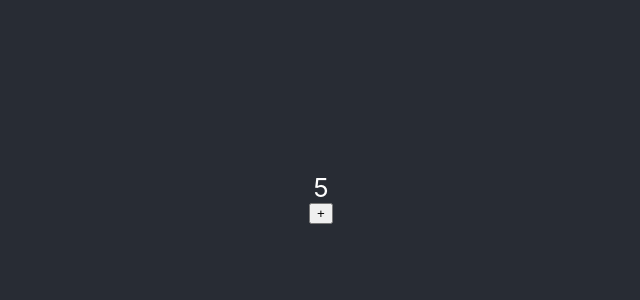
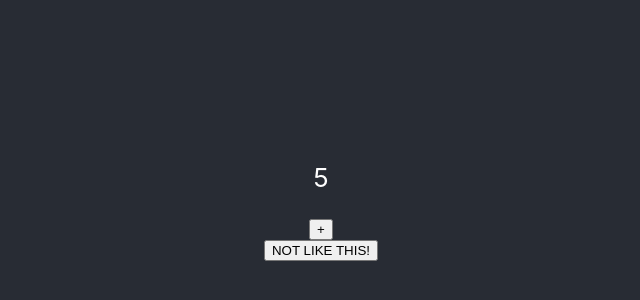
Before and after one commit to Mutanium/React-Lifecycles, a React (Create React App) app: page / in a window 1280 px wide. Shown: the part 202-502 px from the top of the page, without its empty margins (319-959 px from the left). Built offline with nearby package versions, Linux system fonts and the light colour scheme.

Commit message:
Add more bad examples

```diff
--- a/src/App.js
+++ b/src/App.js
@@ -1,24 +1,28 @@
+import { useState } from "react";
 import "./App.css";
 
 function App() {
-  let count = 5;
+  let [count, setCount] = useState(5);
   console.log("WHAT IS COUNT:", count);
   // rendering
   function addOne() {
-    console.log("ADDING??");
-    count = count + 1;
-    // count++
-    console.log("What is count after clicking??", count);
+    setCount(count + 1); // hierna moet de pagina worden geupdate!
+  }
 
-    // UPDATE DE PAGINA MET DE NIEUWE WAARDE
-    document.getElementById("counter").innerText = count;
+  function addOneNOTLIKETHIS() {
+    const counter = document.getElementById("counter");
+    const currentCount = Number(counter.innerText);
+
+    // count = count + 1;
+    counter.innerText = currentCount + 1; // dom manipulatie / de pagina aan het updaten
   }
 
   return (
     <div className="App">
       <header className="App-header">
-        {count}
+        <p id="counter">{count}</p>
         <button onClick={addOne}>+</button>
+        <button onClick={addOneNOTLIKETHIS}>NOT LIKE THIS!</button>
       </header>
     </div>
   );
```
